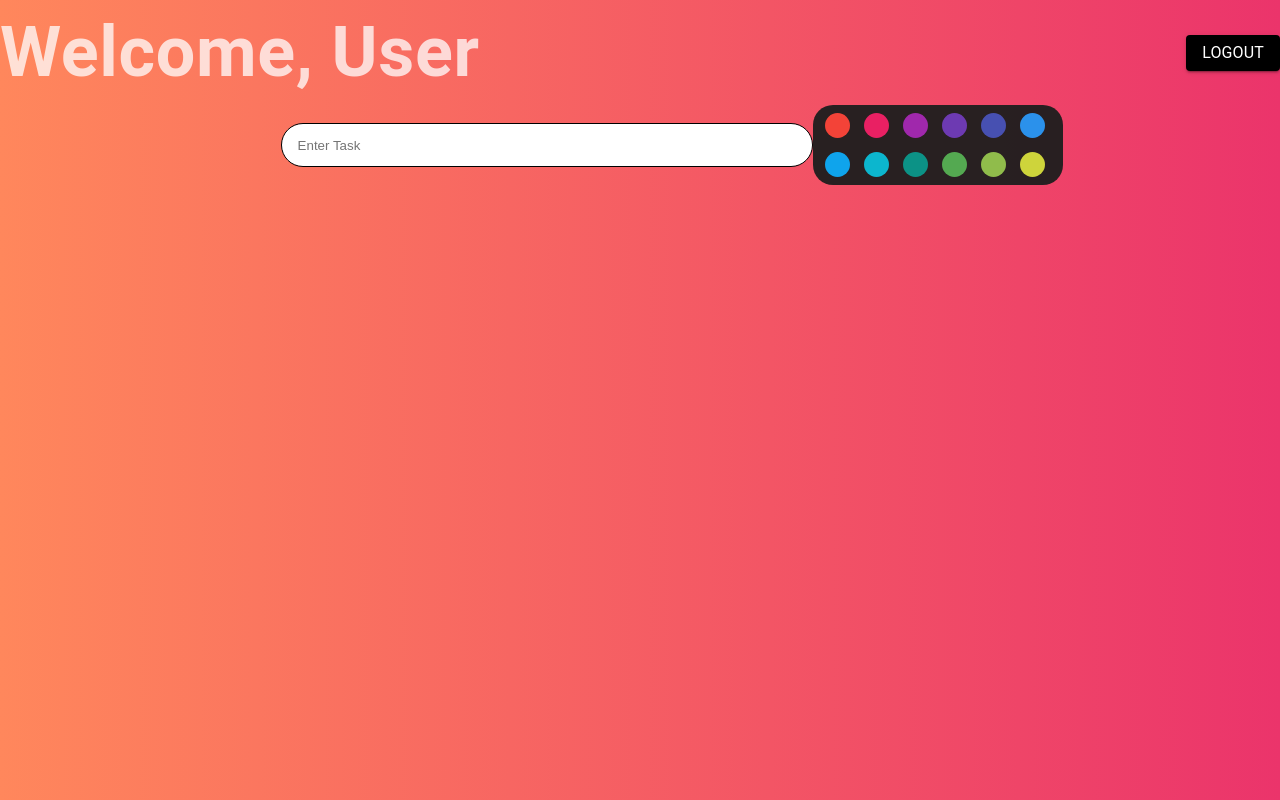
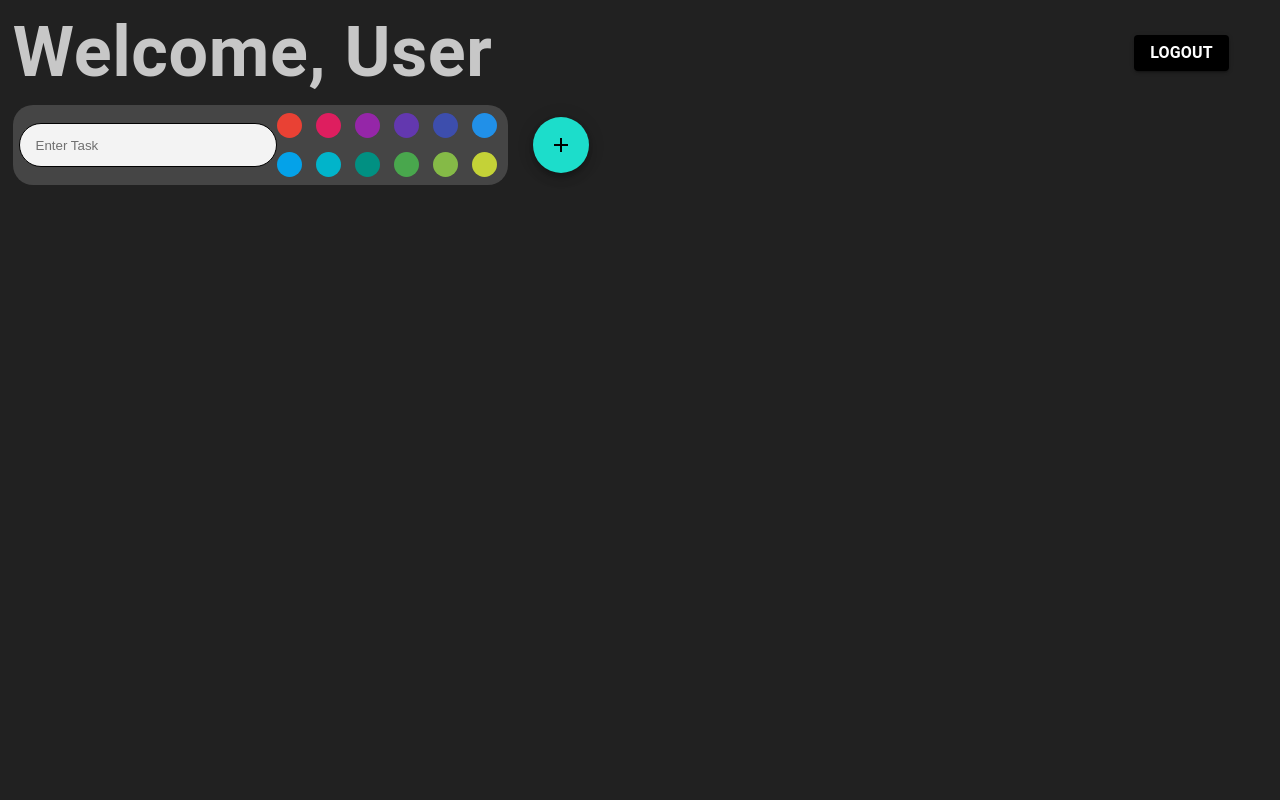
Before and after one commit to Kealen-Pillay/To-Do-List, a React (Create React App) app in the folder client/: page /tasks in a window 1280 px wide. Shown: the top 800 px of the page. Built offline with nearby package versions, Linux system fonts and the light colour scheme.

Commit message:
Added add task button

```diff
--- a/client/src/components/TaskScreen.tsx
+++ b/client/src/components/TaskScreen.tsx
@@ -1,10 +1,11 @@
-import { Box, Button, Typography } from "@mui/material";
+import { Box, Button, Fab, Typography } from "@mui/material";
 import { signOut } from "firebase/auth";
 import { auth } from "../firebaseConfig";
 import { useNavigate } from "react-router-dom";
 import { toast } from "react-toastify";
 import { useState } from "react";
 import { CirclePicker } from "react-color";
+import AddIcon from "@mui/icons-material/Add";
 
 const TaskScreen = () => {
   const [newTask, setNewTask] = useState("");
@@ -28,7 +29,7 @@ const TaskScreen = () => {
       borderRadius: 25,
       border: "1px solid black",
       paddingLeft: "1rem",
-      width: "40%",
+      width: "50%",
       height: "50%",
     },
   };
@@ -52,19 +53,20 @@ const TaskScreen = () => {
   return (
     <Box
       sx={{
-        background: "linear-gradient(to right, #ff875c, #eb346b)",
+        background: "#212121",
         width: "100vw",
         height: "100vh",
         display: "flex",
         justifyContent: "flex-start",
-        alignItems: "center",
+        alignItems: "flex-start",
         flexDirection: "column",
+        paddingLeft: "1%",
       }}
     >
       <Box
         sx={{
           display: "flex",
-          width: "100%",
+          width: "95%",
           justifyContent: "space-between",
           alignItems: "center",
         }}
@@ -85,45 +87,66 @@ const TaskScreen = () => {
             backgroundColor: "black",
             opacity: 1,
             ":hover": {
-              backgroundColor: "#1e1e1e",
+              backgroundColor: "#C192FC",
+              color: "black",
             },
           }}
           onClick={logoutUser}
         >
-          <Typography>Logout</Typography>
+          <Typography sx={{ fontWeight: "bold" }}>Logout</Typography>
         </Button>
       </Box>
       <Box
         sx={{
           display: "flex",
-          justifyContent: "center",
+          justifyContent: "space-between",
           alignItems: "center",
-          width: "100%",
+          width: "45%",
           height: "10%",
-          paddingLeft: "5%",
         }}
       >
-        <input
-          type="text"
-          placeholder="Enter Task"
-          style={styles.input}
-          value={newTask}
-          onChange={(e) => setNewTask(e.target.value)}
-        />
         <Box
           sx={{
             display: "flex",
-            justifyContent: "center",
+            justifyContent: "space-between",
             alignItems: "center",
-            backgroundColor: "#1e1e1e",
+            width: "85%",
+            height: "100%",
+            paddingLeft: "1%",
+            backgroundColor: "#474747",
             opacity: 0.95,
             borderRadius: 5,
-            height: "100%",
-            paddingLeft: "1%",
           }}
         >
+          <input
+            type="text"
+            placeholder="Enter Task"
+            style={styles.input}
+            value={newTask}
+            onChange={(e) => setNewTask(e.target.value)}
+          />
           <CirclePicker circleSize={25} colors={colors} />
         </Box>
+        <Fab
+          sx={{
+            backgroundColor: "#1CDDCB",
+            ":hover": {
+              backgroundColor: "#1CDDCB",
+              transition: "0.3s",
+              transform: "scale(1.1)",
+            },
+          }}
+          aria-label="add"
+        >
+          <AddIcon
+            sx={{
+              color: "black",
+              ":hover": {
+                color: "black",
+              },
+            }}
+          />
+        </Fab>
       </Box>
     </Box>
   );
```
